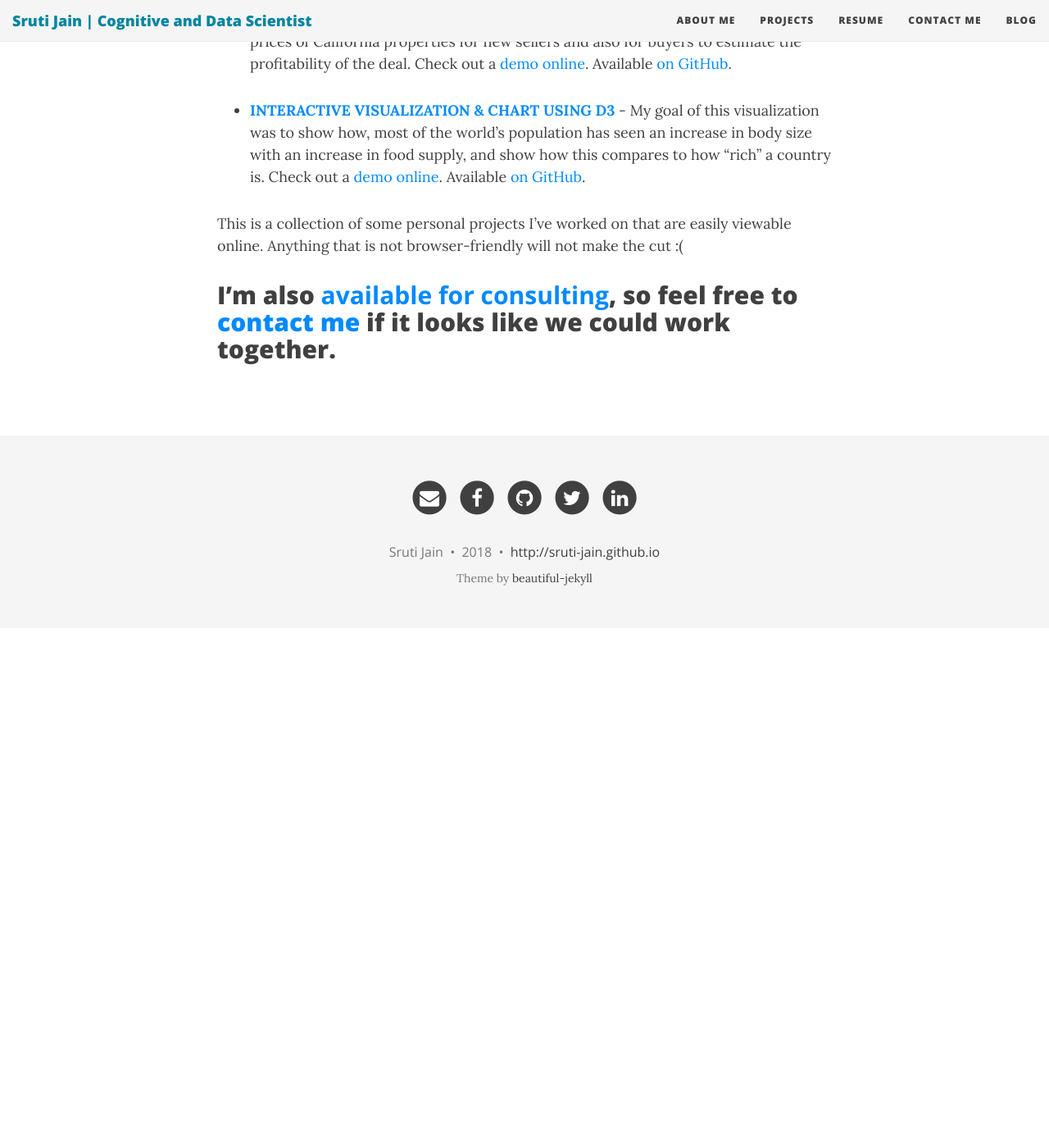
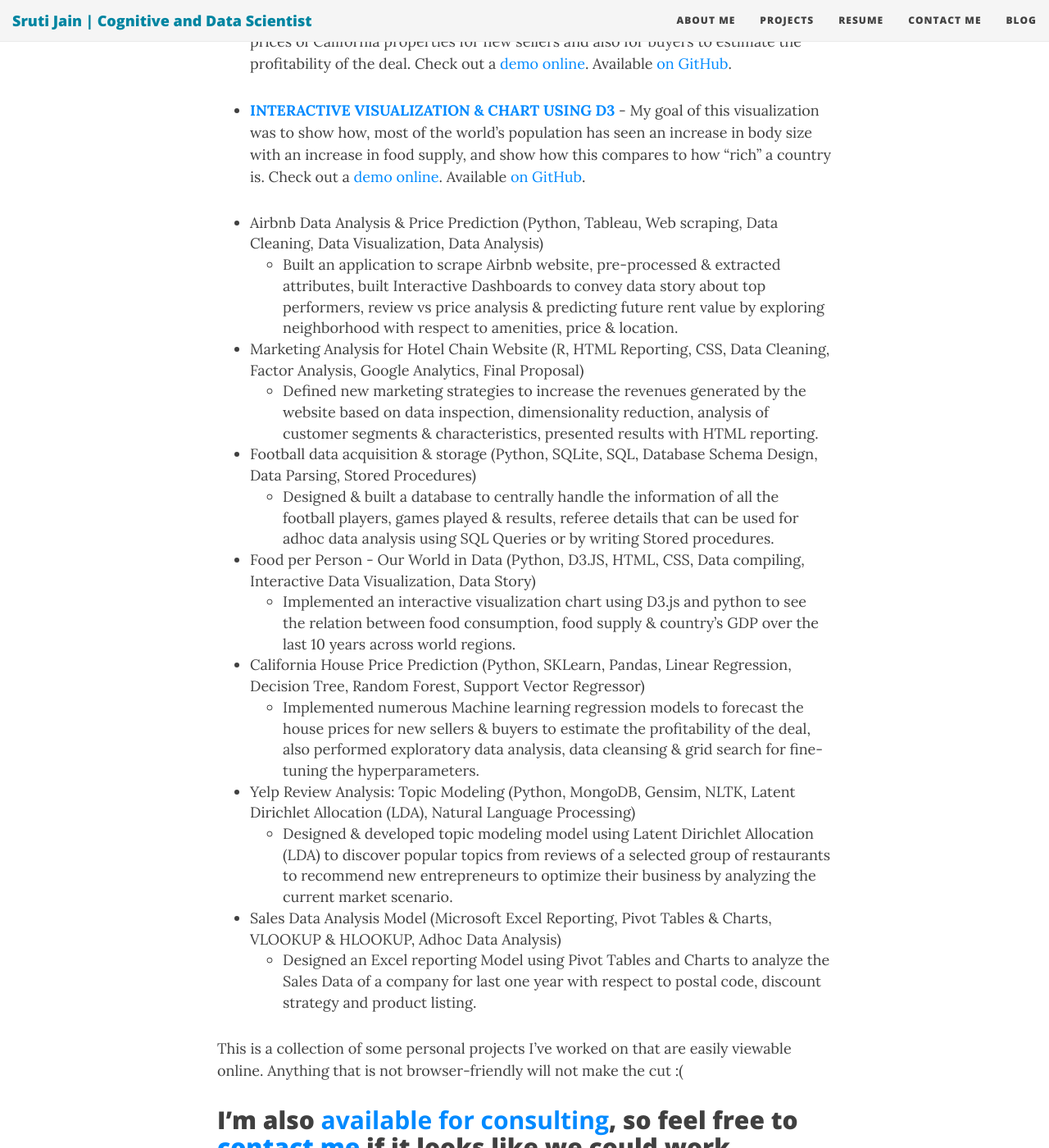
Before and after one commit to sruti-jain/sruti-jain.github.io, a Jekyll site: the page built from Projects.md, in a window 1280 px wide and 1400 px high, scrolled down 513 px. Shown: the whole window at 82% size. Built offline with Jekyll 4.4.1, drawn with Linux system fonts in a browser that asks for light colours; nearby versions of some CDN libraries; before the commit the page ends 1279 px from its top, so only the background shows below that.

Commit message:
Update Projects.md

```diff
--- a/Projects.md
+++ b/Projects.md
@@ -16,6 +16,21 @@ carbonads: true
 
 - **[INTERACTIVE VISUALIZATION & CHART USING D3](http://srutisj.in/Interactive%20Visualization%20&%20Analysis%20Chart%20using%20D3/InteractiveVisualization.html)** - My goal of this visualization was to show how, most of the world's population has seen an increase in body size with an increase in food supply, and show how this compares to how "rich" a country is.  Check out a [demo online](http://srutisj.in/Interactive%20Visualization%20&%20Analysis%20Chart%20using%20D3/InteractiveVisualization.html). Available [on GitHub](https://github.com/sruti-jain/Interactive-Visualization-Analysis-Chart-using-D3).
 
+- Airbnb Data Analysis & Price Prediction (Python, Tableau, Web scraping, Data Cleaning, Data Visualization, Data Analysis)
+  - Built an application to scrape Airbnb website, pre-processed & extracted attributes, built Interactive Dashboards to convey data story about top performers, review vs price analysis & predicting future rent value by exploring neighborhood with respect to amenities, price & location.
+- Marketing Analysis for Hotel Chain Website (R, HTML Reporting, CSS, Data Cleaning, Factor Analysis, Google Analytics, Final Proposal)
+  - Defined new marketing strategies to increase the revenues generated by the website based on data inspection, dimensionality reduction, analysis of customer segments & characteristics, presented results with HTML reporting.
+- Football data acquisition & storage (Python, SQLite, SQL, Database Schema Design, Data Parsing, Stored Procedures)
+  - Designed & built a database to centrally handle the information of all the football players, games played & results, referee details that can be used for adhoc data analysis using SQL Queries or by writing Stored procedures.
+- Food per Person - Our World in Data (Python, D3.JS, HTML, CSS, Data compiling, Interactive Data Visualization, Data Story)
+  - Implemented an interactive visualization chart using D3.js and python to see the relation between food consumption, food supply & country’s GDP over the last 10 years across world regions.
+- California House Price Prediction (Python, SKLearn, Pandas, Linear Regression, Decision Tree, Random Forest, Support Vector Regressor)
+  - Implemented numerous Machine learning regression models to forecast the house prices for new sellers & buyers to estimate the profitability of the deal, also performed exploratory data analysis, data cleansing & grid search for fine-tuning the hyperparameters.
+- Yelp Review Analysis: Topic Modeling (Python, MongoDB, Gensim, NLTK, Latent Dirichlet Allocation (LDA), Natural Language Processing)
+  - Designed & developed topic modeling model using Latent Dirichlet Allocation (LDA) to discover popular topics from reviews of a selected group of restaurants to recommend new entrepreneurs to optimize their business by analyzing the current market scenario.
+- Sales Data Analysis Model (Microsoft Excel Reporting, Pivot Tables & Charts, VLOOKUP & HLOOKUP, Adhoc Data Analysis)
+  - Designed an Excel reporting Model using Pivot Tables and Charts to analyze the Sales Data of a company for last one year with respect to postal code, discount strategy and product listing.
+
 
 
 This is a collection of some personal projects I've worked on that are easily viewable online. Anything that is not browser-friendly will not make the cut :(
```
